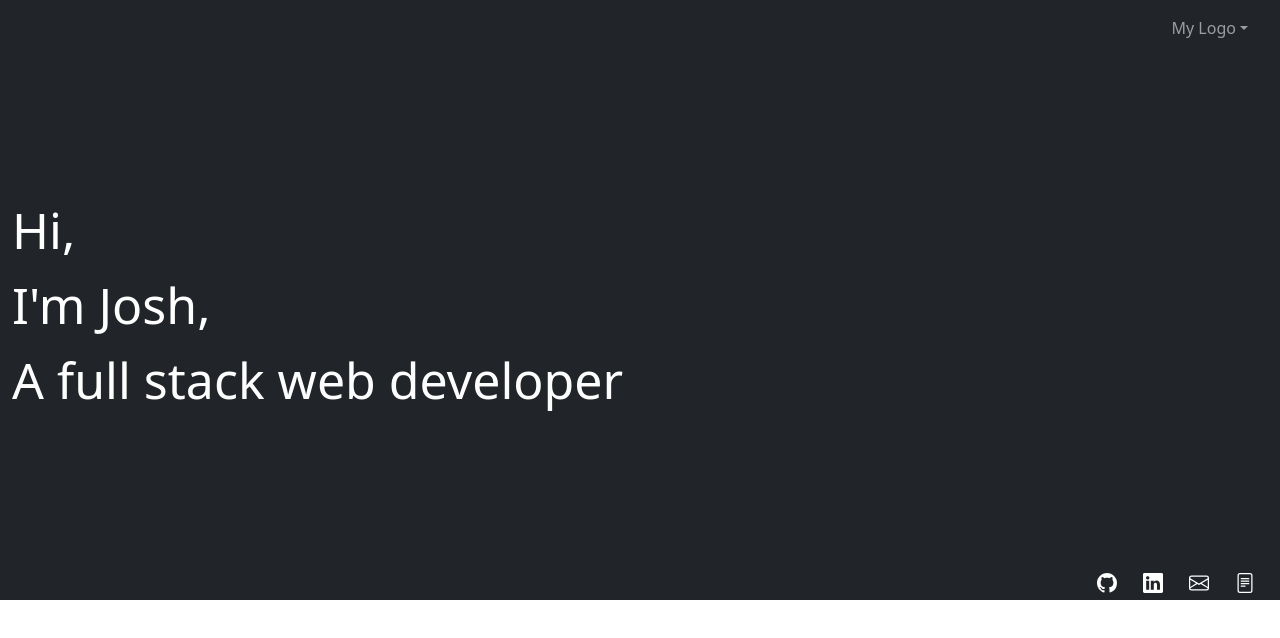
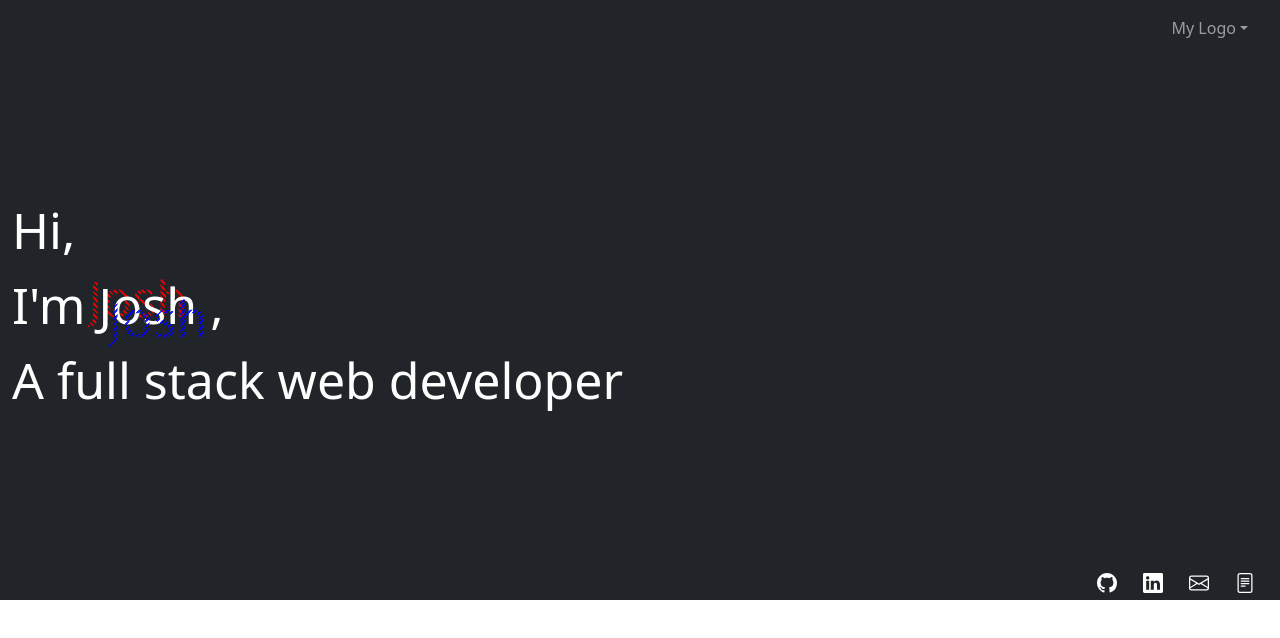
Before and after one commit to JMaurizio/My-Portfolio, a React (Create React App) app: page / in a window 1280 px wide. Shown: the top 638 px of the page. Built offline with nearby package versions, Linux system fonts and the light colour scheme.

Commit message:
testing css styles on homepage

```diff
--- a/src/App.css
+++ b/src/App.css
@@ -14,7 +14,7 @@
   -o-animation: fadein 2s;
 }
 
-#josh {
+#im {
   font-size: 50px;
   text-align: center;
   animation: fadein 4s;
@@ -22,6 +22,66 @@
   -webkit-animation: fadein 4s;
   -o-animation: fadein 4s;
 }
+
+#josh {
+  display: inline;
+  position: relative;
+  font-size: 50px;
+  text-align: center;
+  transform: translate(-50%, -50%);
+  animation: fadein 4s;
+  -moz-animation: fadein 4s;
+  -webkit-animation: fadein 4s;
+  -o-animation: fadein 4s;
+}
+
+#josh::before {
+  content: "Josh";
+  position: absolute;
+  color: transparent;
+  background-image: repeating-linear-gradient(
+    45deg,
+    transparent 0,
+    transparent 2px,
+    red 2px,
+    red 4px
+  );
+  animation: fadein 10s;
+  -webkit-background-clip: text;
+  top: -10px;
+  left: -10px;
+  z-index: -1;
+  transition: 1s;
+}
+
+#josh::after {
+  content: "Josh";
+  position: absolute;
+  color: transparent;
+  background-image: repeating-linear-gradient(
+    135deg,
+    transparent 0,
+    transparent 2px,
+    blue 2px,
+    blue 4px
+  );
+  animation: fadein 10s;
+  -webkit-background-clip: text;
+  top: 10px;
+  left: 10px;
+  transition: 1s;
+}
+
+#josh:hover:before {
+  top: 10px;
+  left: 10px;
+}
+
+#josh:hover:after {
+  top: -10px;
+  left: -10px;
+}
+
 
 #web-dev {
   font-size: 50px;
--- a/src/Pages/Home.js
+++ b/src/Pages/Home.js
@@ -6,7 +6,7 @@ function Home() {
            <p>
                 <span id="hi">Hi,</span>
                 <br/>
-                <span id="josh">I'm Josh,</span>
+                <span id="im">I'm  <span id="josh">Josh</span> ,</span>
                 <br/>
                 <span id="web-dev">A full stack web developer</span>
             </p>
```
